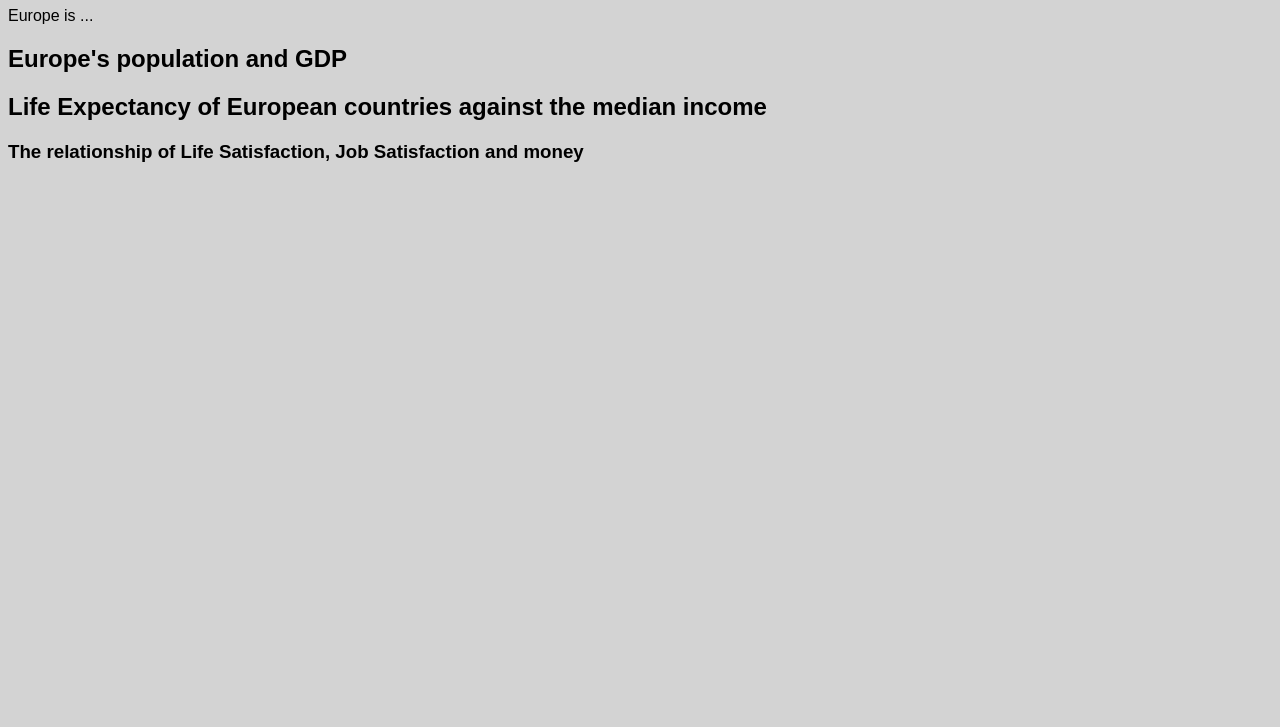
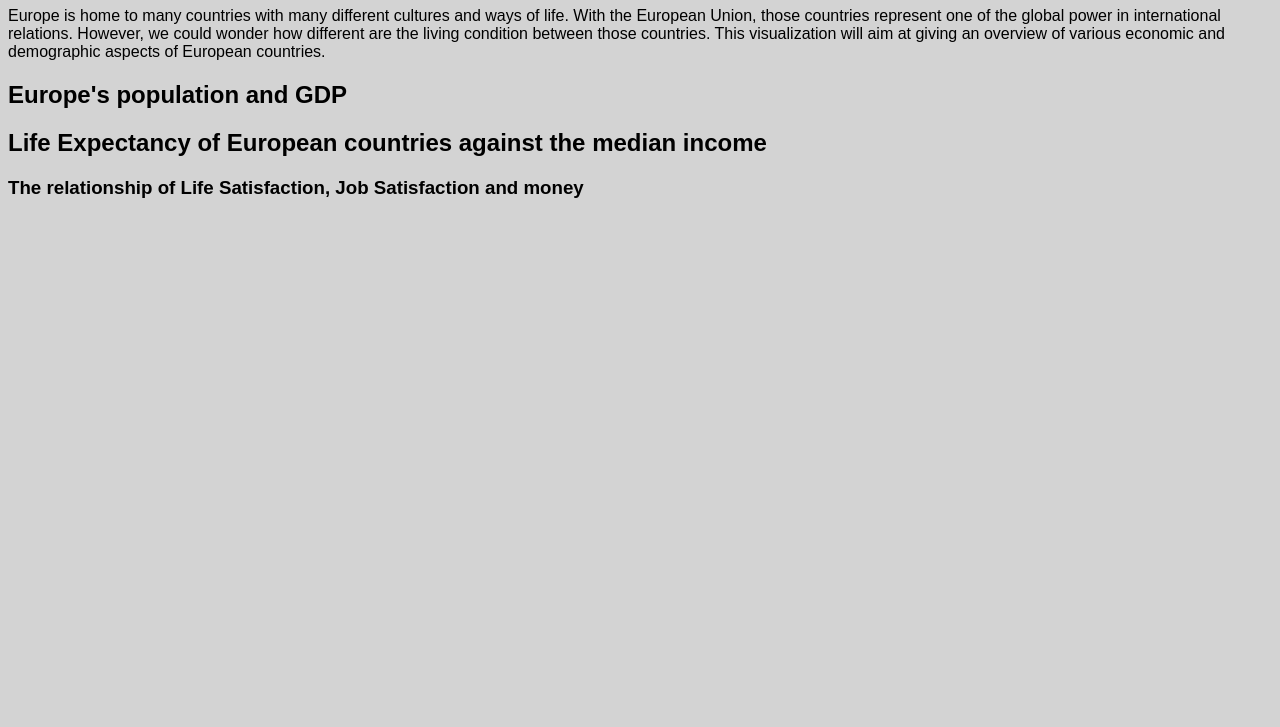
Before and after one commit to lfra0010/FIT3179, a plain HTML site: page index.html in a window 1280 px wide. Shown: the part 73-800 px from the top of the page. Drawn offline with Linux system fonts and the light colour scheme; a script that the page names is missing.

Commit message:
Update index.html

```diff
--- a/index.html
+++ b/index.html
@@ -15,7 +15,11 @@
 
 <h1>A look into Europe's economy and demography</h1>
 
-<p>Europe is ...</p>
+<p>Europe is home to many countries with many different cultures and ways of life.
+With the European Union, those countries represent one of the global power in international relations.
+However, we could wonder how different are the living condition between those countries.
+This visualization will aim at giving an overview of various economic and demographic aspects of European countries.
+</p>
 
 <h2>Europe's population and GDP</h2>
 <div id="map"></div>
```
